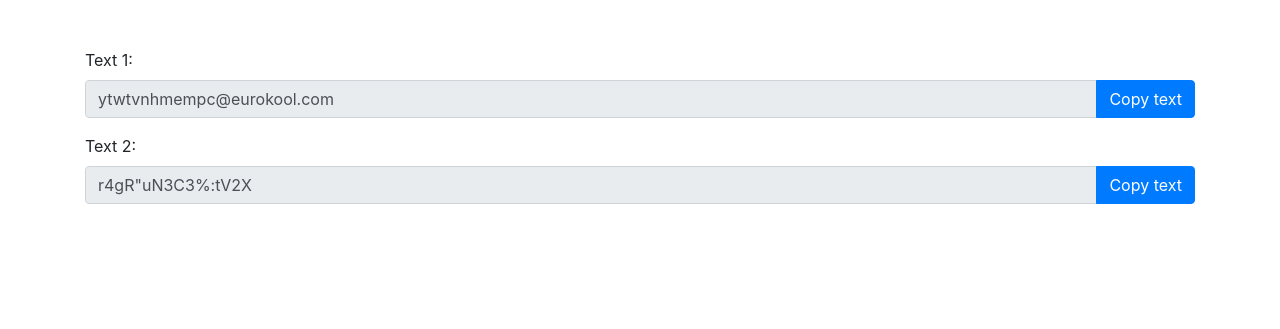
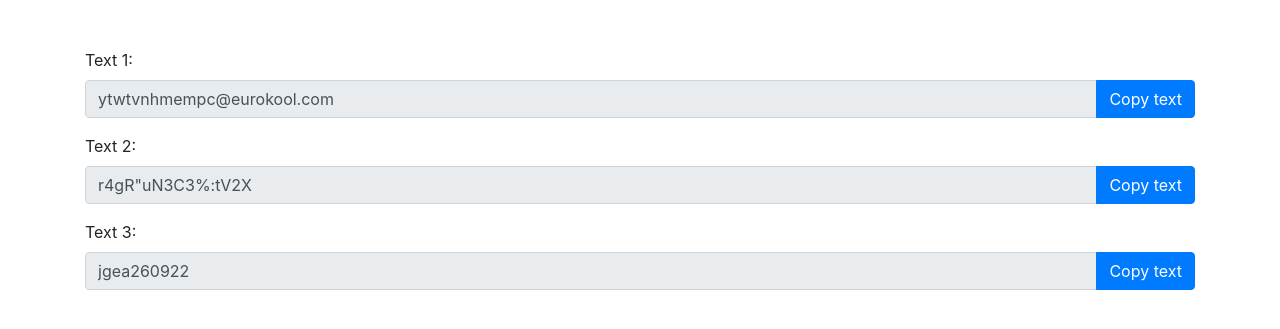
Before and after one commit to 672019111/flask-try-gea, a Flask app: page /AuthManager in a window 1280 px wide. Shown: the top 329 px of the page. Run offline with Flask 2, Linux system fonts and the light colour scheme; some libraries are stand-ins or nearby versions.

Commit message:
add new authmaneger

```diff
--- a/application/templates/AuthManager.html
+++ b/application/templates/AuthManager.html
@@ -26,6 +26,15 @@
             <label for="input2">Text 2:</label>
             <div class="input-group">
                 <input type="text" class="form-control" value='r4gR"uN3C3%:tV2X' id="input2" readonly>
+                <div class="input-group-append">
+                    <input type="button" class="btn btn-primary" value="Copy text" onclick="copyText('input2')">
+                </div>
+            </div>
+        </div>
+        <div class="form-group">
+            <label for="input2">Text 3:</label>
+            <div class="input-group">
+                <input type="text" class="form-control" value='jgea260922' id="input2" readonly>
                 <div class="input-group-append">
                     <input type="button" class="btn btn-primary" value="Copy text" onclick="copyText('input2')">
                 </div>
```
